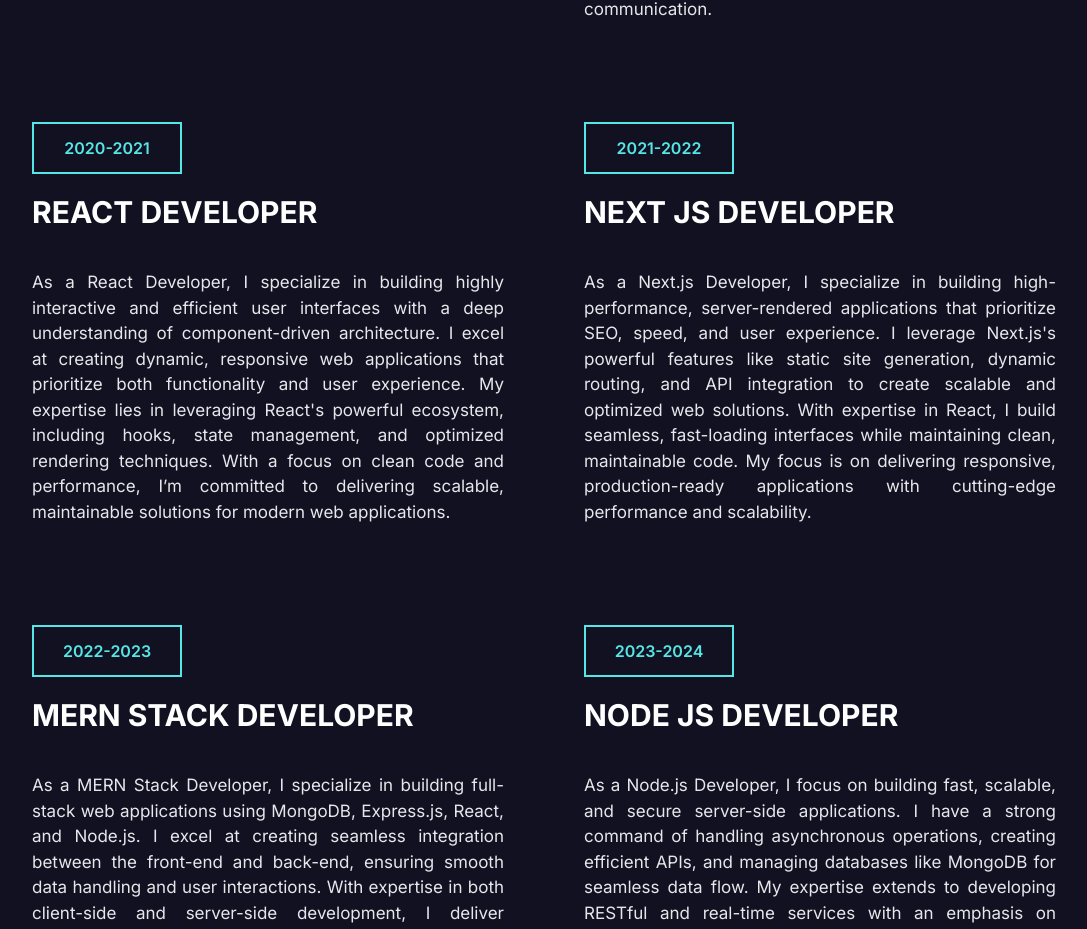
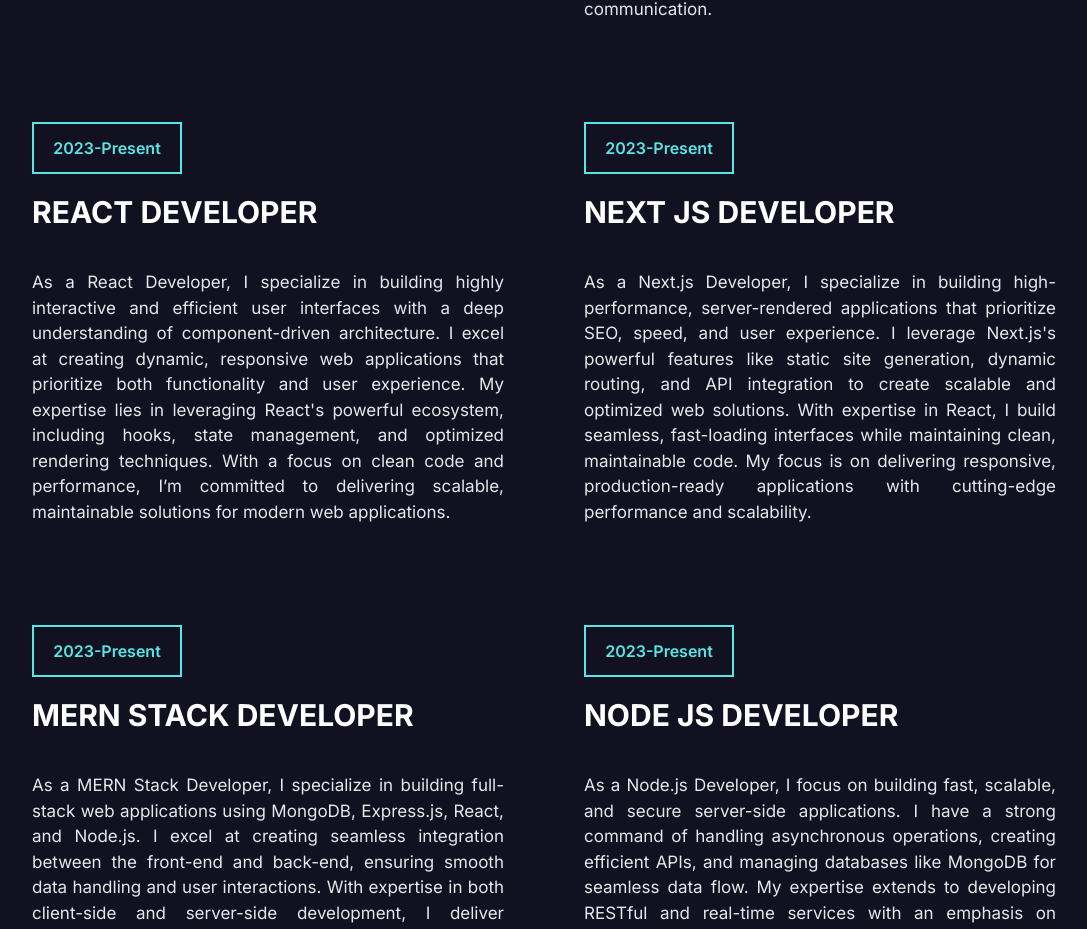
Before and after one commit to shsnge/zeeshanonline, a Next.js app: page / in a window 1280 px wide. Shown: the part 2934-3863 px from the top of the page, without its empty margins (96-1183 px from the left). Built offline with nearby package versions, Linux system fonts and the light colour scheme.

Commit message:
Update EducationSkills.js

```diff
--- a/app/Data/EducationSkills.js
+++ b/app/Data/EducationSkills.js
@@ -10,22 +10,22 @@
         detail:"As a Chatbot Developer, I specialize in creating intelligent conversational agents that deliver seamless and human-like interactions. I excel at building AI-powered chatbots capable of handling customer support, personal assistance, and task automation with high efficiency. My expertise lies in leveraging natural language processing, machine learning, and generative AI to design adaptive, context-aware, and multilingual chatbot solutions. With a focus on usability, accuracy, and scalability, I’m committed to delivering engaging conversational systems that enhance user experience and streamline business communication."
     },
     {
-        duration:"2020-2021",
+        duration:"2023-Present",
         skill:"react developer",
         detail:" As a React Developer, I specialize in building highly interactive and efficient user interfaces with a deep understanding of component-driven architecture. I excel at creating dynamic, responsive web applications that prioritize both functionality and user experience. My expertise lies in leveraging React's powerful ecosystem, including hooks, state management, and optimized rendering techniques. With a focus on clean code and performance, I’m committed to delivering scalable, maintainable solutions for modern web applications."
     },
     {
-        duration:"2021-2022",
+        duration:"2023-Present",
         skill:"next js developer",
         detail:"As a Next.js Developer, I specialize in building high-performance, server-rendered applications that prioritize SEO, speed, and user experience. I leverage Next.js's powerful features like static site generation, dynamic routing, and API integration to create scalable and optimized web solutions. With expertise in React, I build seamless, fast-loading interfaces while maintaining clean, maintainable code. My focus is on delivering responsive, production-ready applications with cutting-edge performance and scalability."
     },
     {
-        duration:"2022-2023",
+        duration:"2023-Present",
         skill:"mern stack developer",
         detail:"As a MERN Stack Developer, I specialize in building full-stack web applications using MongoDB, Express.js, React, and Node.js. I excel at creating seamless integration between the front-end and back-end, ensuring smooth data handling and user interactions. With expertise in both client-side and server-side development, I deliver scalable, high-performance applications. My focus is on crafting efficient, maintainable code while implementing modern technologies to solve complex problems end-to-end."
     },
     {
-        duration:"2023-2024",
+        duration:"2023-Present",
         skill:"node js developer",
         detail:"As a Node.js Developer, I focus on building fast, scalable, and secure server-side applications. I have a strong command of handling asynchronous operations, creating efficient APIs, and managing databases like MongoDB for seamless data flow. My expertise extends to developing RESTful and real-time services with an emphasis on performance and security. I’m committed to writing clean, modular code that ensures maintainability and scalability for backend systems."
     },
```
